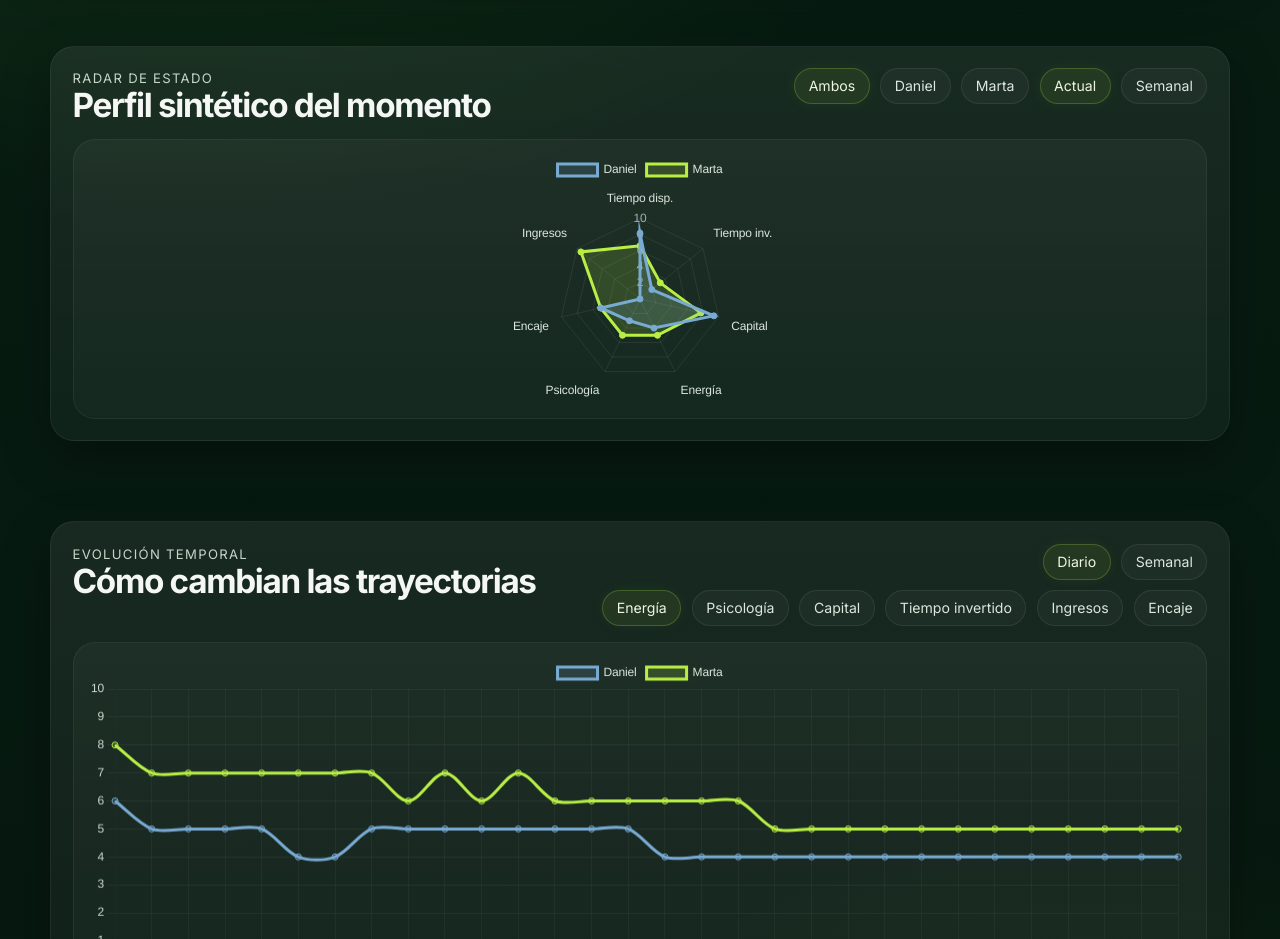
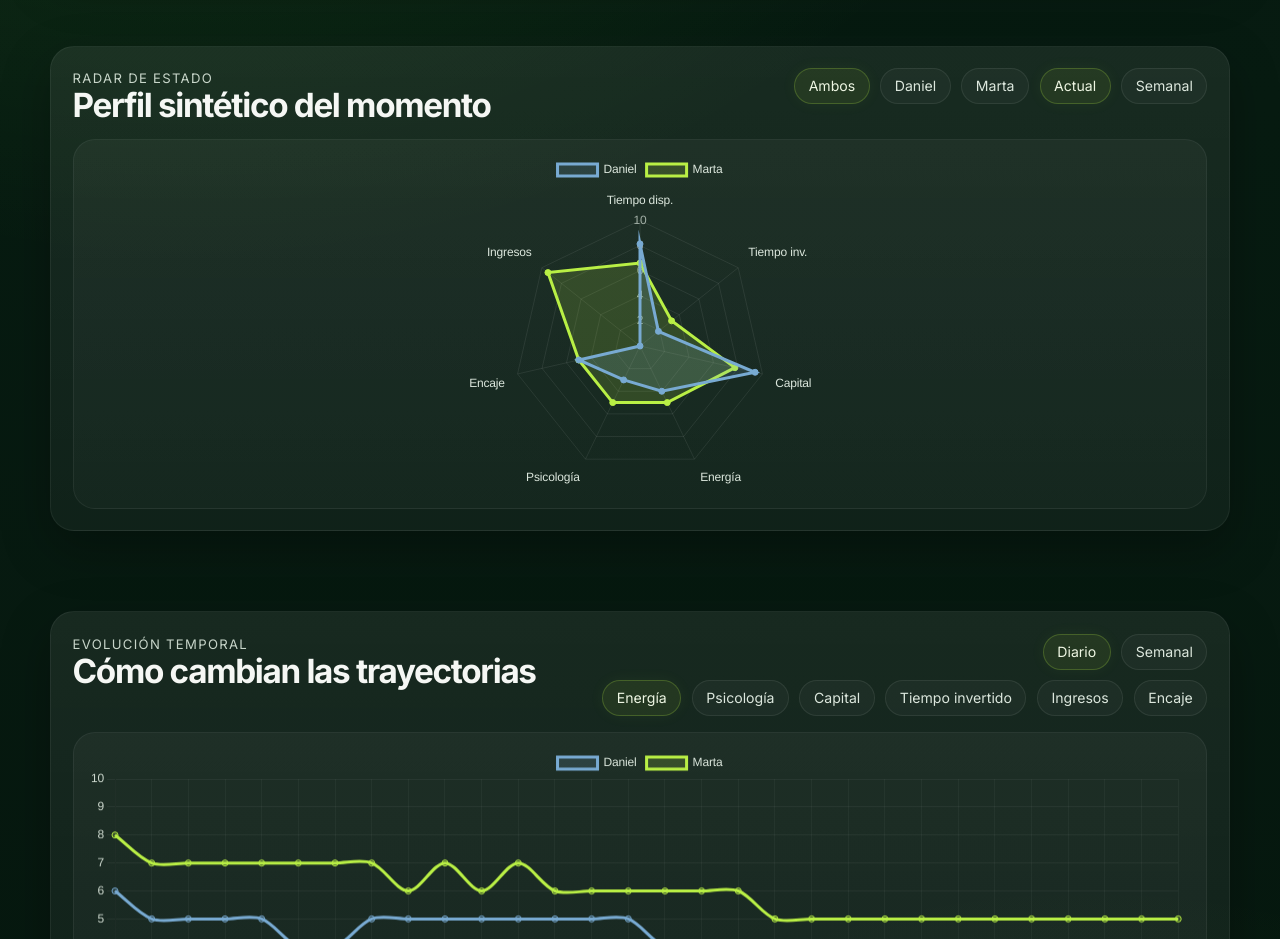
Before and after one commit to LeonisG/LeonisG.github.io, a plain HTML site: page pages/proyectos/lavanderia-autoservicio/metricas.html in a window 1280 px wide. Shown: the part 1420-2359 px from the top of the page. Drawn offline with nearby package versions, Linux system fonts and the light colour scheme.

Commit message:
Update styles.css

```diff
--- a/assets/css/styles.css
+++ b/assets/css/styles.css
@@ -2866,8 +2866,8 @@ h1 {
   border: 1px solid rgba(255,255,255,0.06);
   background:
     linear-gradient(180deg, rgba(255,255,255,0.04), rgba(255,255,255,0.025));
-  min-height: 280px;
-  height: 280px;
+  min-height: 370px;
+  height: 370px;
 }
 
 .metrics-chart-card-lg {
```
